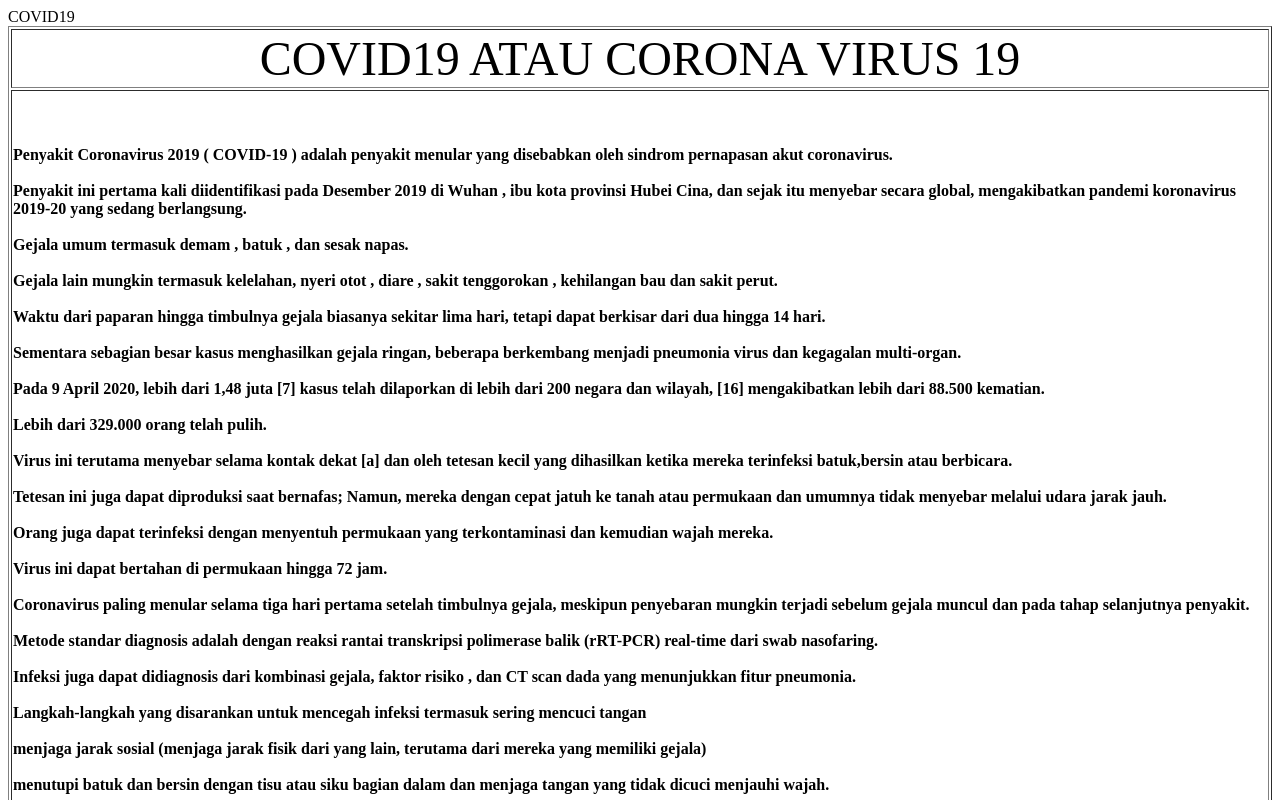
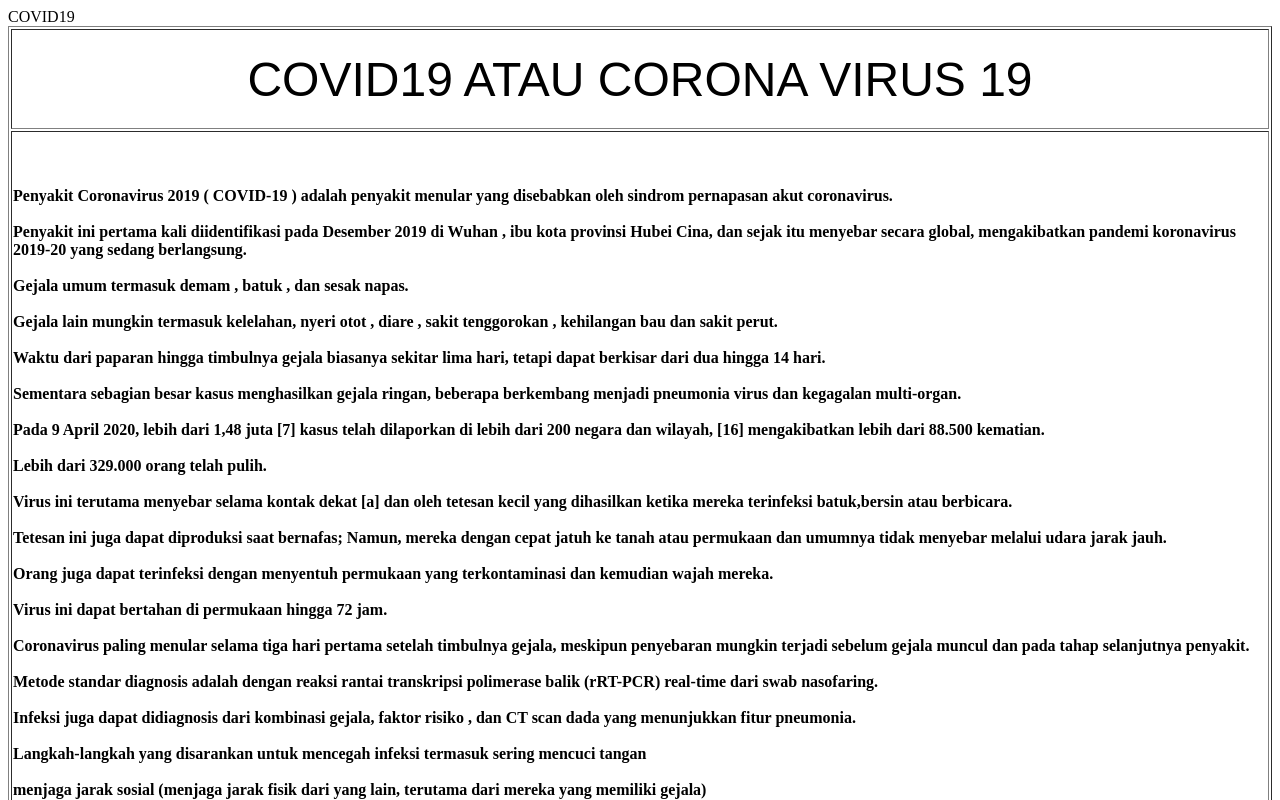
Before and after one commit to angginovitasari52/angginovitasari52.github.io, a plain HTML site: page index.html in a window 1280 px wide. Shown: the top 800 px of the page. Drawn offline with Linux system fonts and the light colour scheme.

Commit message:
Update index.html

```diff
--- a/index.html
+++ b/index.html
@@ -5,8 +5,8 @@
 	<body>
 	<table Border="1" align="center" width="100%" height="100%">
 	<tr>
-	<td bg color="yellow" colspan="2" width="100" align="center">
-	<font size="16" face=Arial">COVID19 ATAU CORONA VIRUS 19</font>
+	<td bg color="yellow" colspan="2" height="100" align="center">
+	<font size="16" face="Arial">COVID19 ATAU CORONA VIRUS 19</font>
 	</td>
 	</tr>
 	<tr>
```
